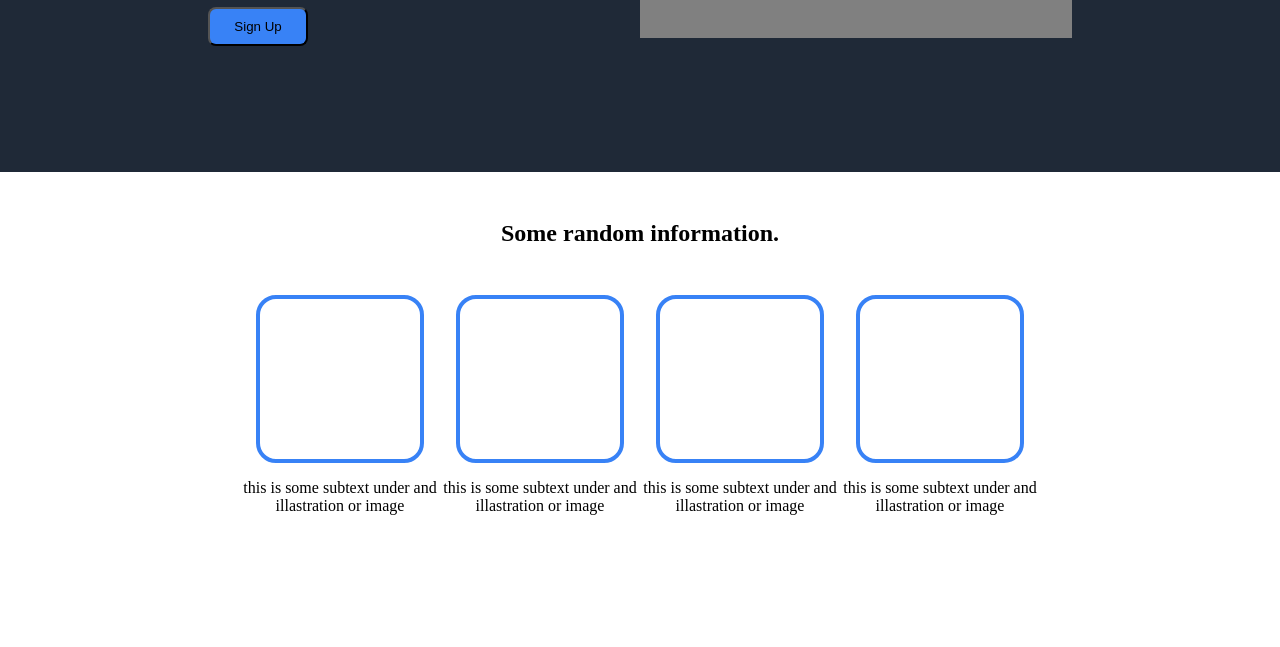
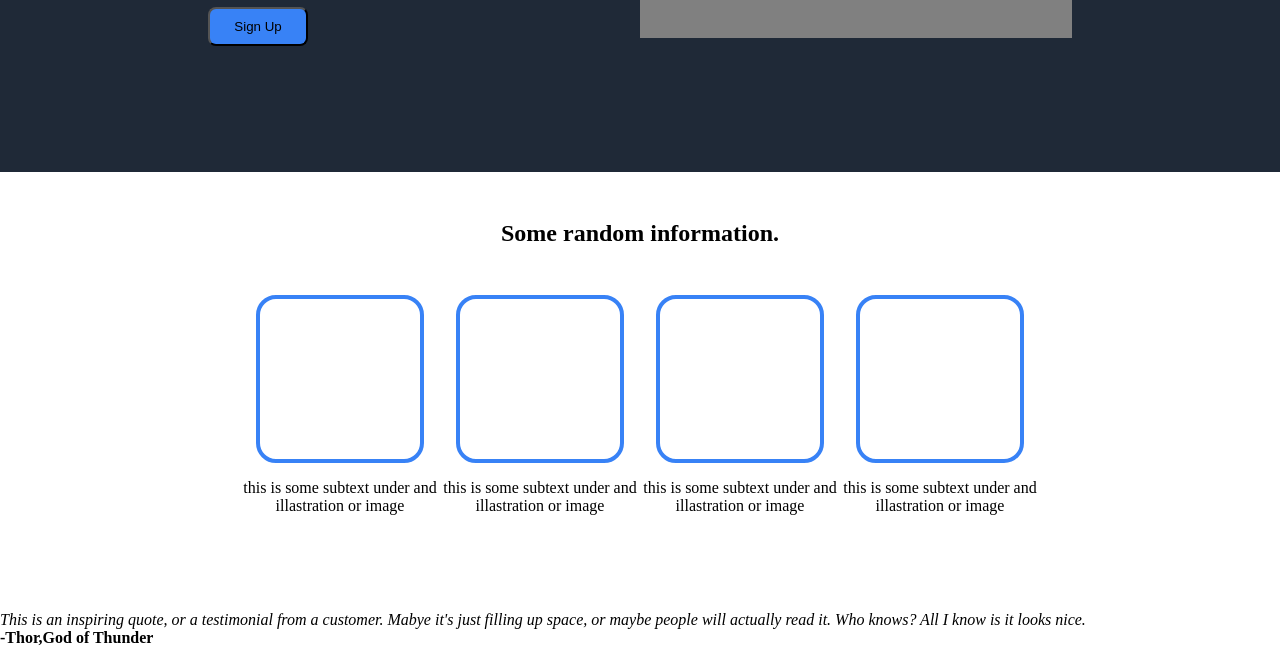
Before and after one commit to Redsox3001/landing-page, a plain HTML site: page index.html in a window 1280 px wide. Shown: the part 339-986 px from the top of the page. Before the commit the page ends 950 px from the top, so only its background shows below. Drawn offline with Linux system fonts and the light colour scheme.

Commit message:
added quote to html page

```diff
--- a/index.html
+++ b/index.html
@@ -58,7 +58,13 @@
         </div>
     </main>
 
-
+   <quote>
+       <div class="quote">
+           <em>This is an inspiring quote, or a testimonial from a customer. Mabye it's just filling up space,
+               or maybe people will actually read it. Who knows? All I know is it looks nice.</em>
+            <p><strong>-Thor,God of Thunder</strong></p>
+       </div>
+   </quote>
 
 </body>
 </html>
```
